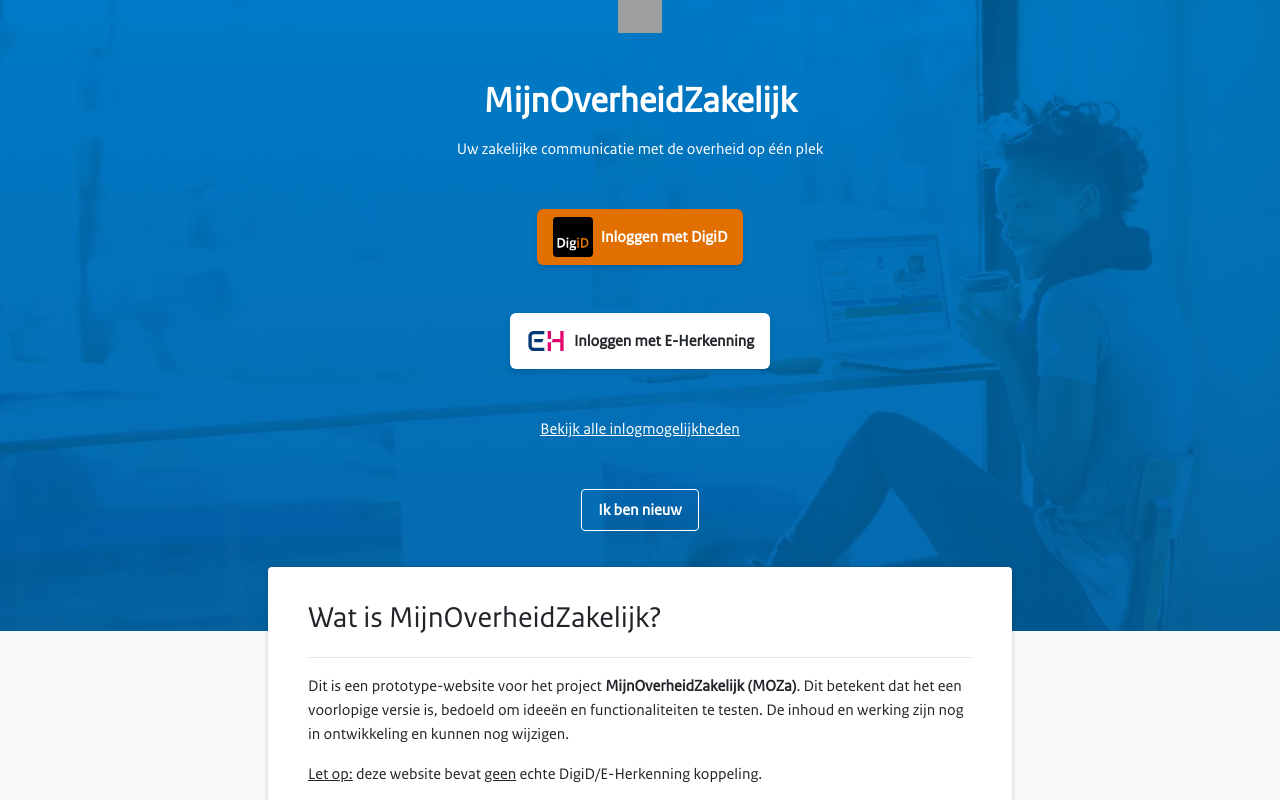
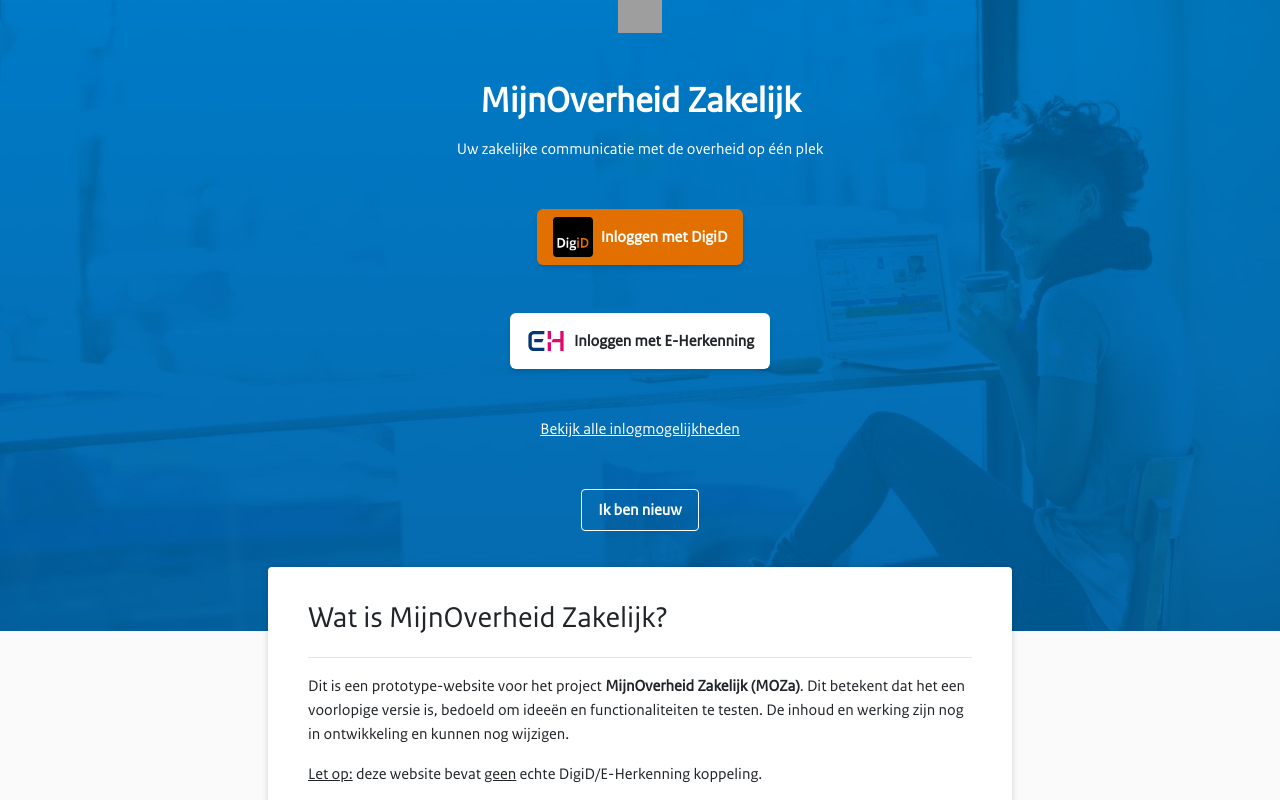
Before and after one commit to MinBZK/moza-portaal, a Next.js app: page / in a window 1280 px wide. Shown: the top 800 px of the page. Built offline with nearby package versions, Linux system fonts and the light colour scheme; no server answers; grey boxes are pictures that could not be loaded; what openapi-fetch would draw is missing.

Commit message:
MijnOverheid spatie Zakelijk

```diff
--- a/src/app/page.tsx
+++ b/src/app/page.tsx
@@ -11,27 +11,27 @@
 
 const accordionItems = [
   {
-    title: "Wat is MijnOverheidZakelijk?",
+    title: "Wat is MijnOverheid Zakelijk?",
     content: (
       <p>
-        MijnOverheidZakelijk is uw centrale platform voor het veilig en
+        MijnOverheid Zakelijk is uw centrale platform voor het veilig en
         efficiënt beheren van zakelijke overheidszaken. Alles op één plek,
         speciaal afgestemd op de behoeften van de zakelijke gebruiker.
       </p>
     ),
   },
   {
-    title: "Wat kan ik doen via MijnOverheidZakelijk?",
+    title: "Wat kan ik doen via MijnOverheid Zakelijk?",
     content: (
       <p>
         Van het ontvangen van berichten van overheidsinstanties tot het
         raadplegen van digitale post en het regelen van lopende zaken:
-        MijnOverheidZakelijk biedt overzicht, gemak en betrouwbaarheid.
+        MijnOverheid Zakelijk biedt overzicht, gemak en betrouwbaarheid.
       </p>
     ),
   },
   {
-    title: "Voor wie is MijnOverheidZakelijk bedoeld?",
+    title: "Voor wie is MijnOverheid Zakelijk bedoeld?",
     content: (
       <div className="fle-col flex gap-4">
         <p>
@@ -113,16 +113,16 @@
           </Link>
         </Card>
         <Card>
-          <h2 className="text-h2">Wat is MijnOverheidZakelijk?</h2>
+          <h2 className="text-h2">Wat is MijnOverheid Zakelijk?</h2>
           <p className="py-4">
-            MijnOverheidZakelijk is uw centrale platform voor het veilig en
+            MijnOverheid Zakelijk is uw centrale platform voor het veilig en
             efficiënt beheren van zakelijke overheidszaken. Of u nu ondernemer
             bent, een organisatie vertegenwoordigt of als intermediair optreedt
             — via dit portaal heeft u altijd en overal inzicht in belangrijke
             overheidscommunicatie. <br />
             Van het ontvangen van berichten van overheidsinstanties tot het
             raadplegen van digitale post en het regelen van lopende zaken:
-            MijnOverheidZakelijk biedt overzicht, gemak en betrouwbaarheid.
+            MijnOverheid Zakelijk biedt overzicht, gemak en betrouwbaarheid.
             Alles op één plek, speciaal afgestemd op de behoeften van de
             zakelijke gebruiker. <br />
             Maak uw administratie eenvoudiger, werk efficiënter samen met de
--- a/src/app/publiclayout.tsx
+++ b/src/app/publiclayout.tsx
@@ -23,7 +23,9 @@
           />
         </div>
         <div className="relative mt-10 flex flex-col items-center justify-center space-y-12 px-4 text-center text-white">
-          <h1 className="mb-4 text-4xl font-extrabold">MijnOverheidZakelijk</h1>
+          <h1 className="mb-4 text-4xl font-extrabold">
+            MijnOverheid Zakelijk
+          </h1>
           <p className="">
             Uw zakelijke communicatie met de overheid op één plek
           </p>
@@ -98,11 +100,11 @@
       <main className="border-b-ro-blue after:bg-ro-blue relative -mt-[80px] border-b-2 pb-[68] after:absolute after:bottom-0 after:left-1/2 after:block after:h-[32px] after:w-[44px] after:-translate-x-1/2 after:content-['']">
         <div className="container mx-auto w-full space-y-5 py-4 md:w-3/5">
           <Card className="space-y-5">
-            <h1 className="text-3xl">Wat is MijnOverheidZakelijk?</h1>
+            <h1 className="text-3xl">Wat is MijnOverheid Zakelijk?</h1>
             <div className="space-y-4 border-t border-neutral-200 pt-4">
               <p>
                 Dit is een prototype-website voor het project{" "}
-                <strong>MijnOverheidZakelijk (MOZa)</strong>. Dit betekent dat
+                <strong>MijnOverheid Zakelijk (MOZa)</strong>. Dit betekent dat
                 het een voorlopige versie is, bedoeld om ideeën en
                 functionaliteiten te testen. De inhoud en werking zijn nog in
                 ontwikkeling en kunnen nog wijzigen.
--- a/src/layouts/header/index.tsx
+++ b/src/layouts/header/index.tsx
@@ -71,7 +71,7 @@
 
           <div className="col-3 row-1 flex items-end justify-between md:col-start-1 md:col-end-4 md:row-2">
             <h1 className="text-h4 md:text-h1 pb-1 md:pb-0">
-              MijnOverheidZakelijk
+              MijnOverheid Zakelijk
             </h1>
             <div className="hidden gap-10 md:flex md:pr-[4px]">
               <ProfileSelect selectedKvK={kvk} kvkOpties={kvkOpties} />
```
